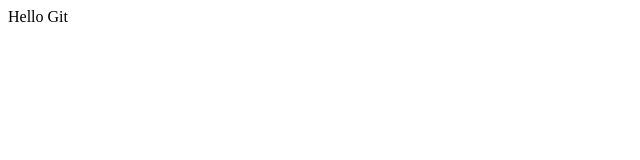
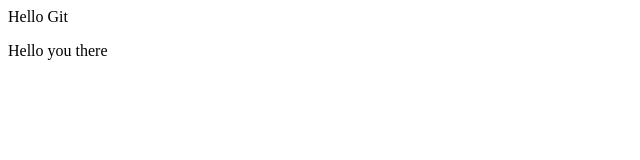
Before and after one commit to NikaCherkezia/Git-demo, a plain HTML site: page index.html in a window 1280 px wide. Shown: the full height of the page, 0-640 px from the left. Drawn offline with Linux system fonts and the light colour scheme.

Commit message:
Added some text in inde.html

```diff
--- a/index.html
+++ b/index.html
@@ -9,6 +9,7 @@
 <body>
 
     <div>Hello Git</div>
+    <p>Hello you there</p>
 
 </body>
 </html>
```
